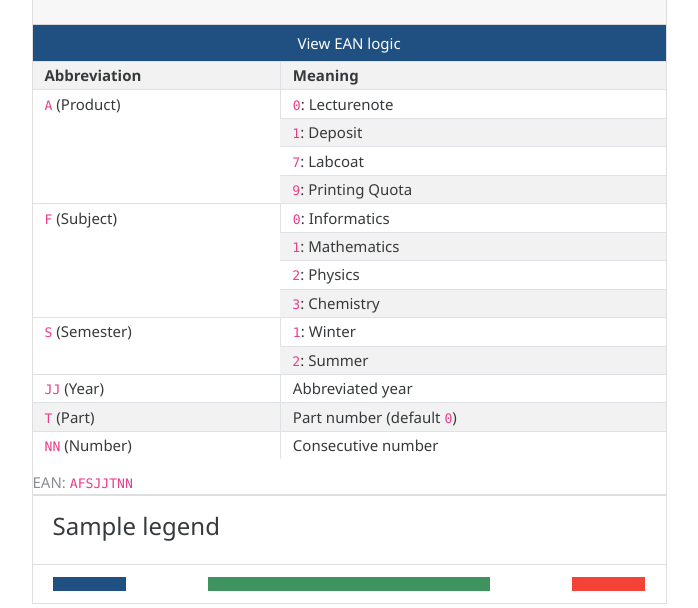
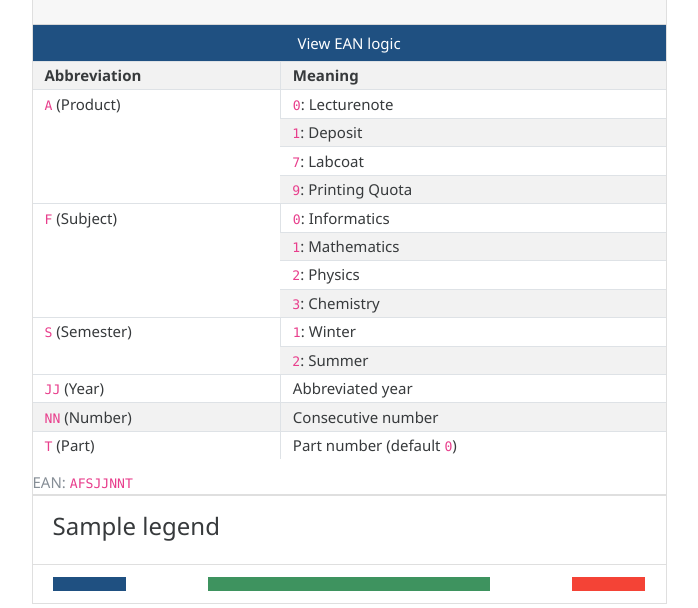
Before and after one commit to paulhfischer/skriptentool, a Django app: template templates/core/management/update_model.html in a window 1280 px wide, after a click on "View EAN logic". Shown: the part 88-696 px from the top of the page, without its empty margins (291-989 px from the left). Run offline with Django 4.2, Linux system fonts and the light colour scheme; the template is opened without the code that fills it: most values are stand-ins (such as "Sample title", 1, 10 or a date in 2020); parts of the project's set-up code (start-up, migrations or seed data) failed here and were passed over; some libraries are stand-ins or nearby versions.

Commit message:
Fixes #4

```diff
--- a/templates/core/management/update_model.html
+++ b/templates/core/management/update_model.html
@@ -43,7 +43,7 @@
                 </button>
                 <div id="eanlogic" class="collapse">
                     <table class="table table-xsm mb-0 table-striped table-fixed text-nowrap table-bordered-vertical">
-                      <caption class="pb-0">EAN: <code>AFSJJTNN</code></caption
+                      <caption class="pb-0">EAN: <code>AFSJJNNT</code></caption
                       <tr>
                           <th>{% trans 'abbreviation'|capfirst %}</th>
                           <th>{% trans 'meaning'|capfirst %}</th>
@@ -86,12 +86,12 @@
                           <td>{% blocktrans %}Abbreviated year{% endblocktrans %}</td>
                       </tr>
                       <tr>
+                          <td>{% blocktrans %}<code>NN</code> (Number){% endblocktrans %}</code></td>
+                          <td>{% blocktrans %}Consecutive number{% endblocktrans %}</td>
+                      </tr>
+                      <tr>
                           <td>{% blocktrans %}<code>T</code> (Part){% endblocktrans %}</code></td>
                           <td>{% blocktrans %}Part number (default <code>0</code>){% endblocktrans %}</td>
-                      </tr>
-                      <tr>
-                          <td>{% blocktrans %}<code>NN</code> (Number){% endblocktrans %}</code></td>
-                          <td>{% blocktrans %}Consecutive number{% endblocktrans %}</td>
                       </tr>
                   </table>
                 </div>
```
